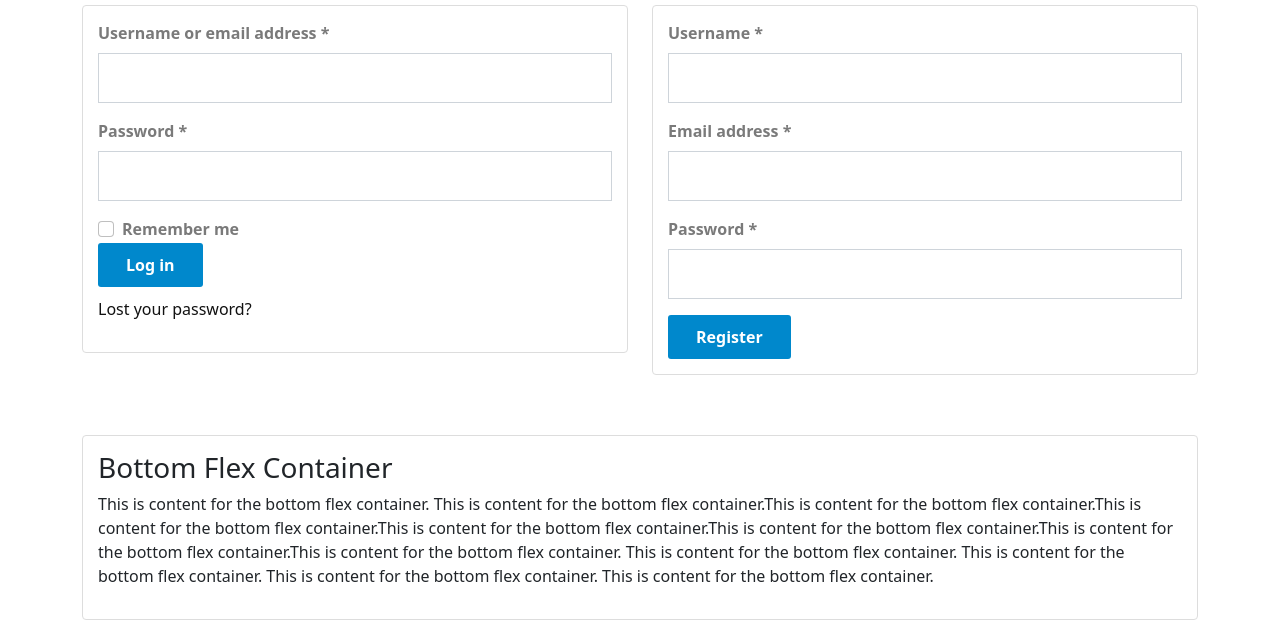
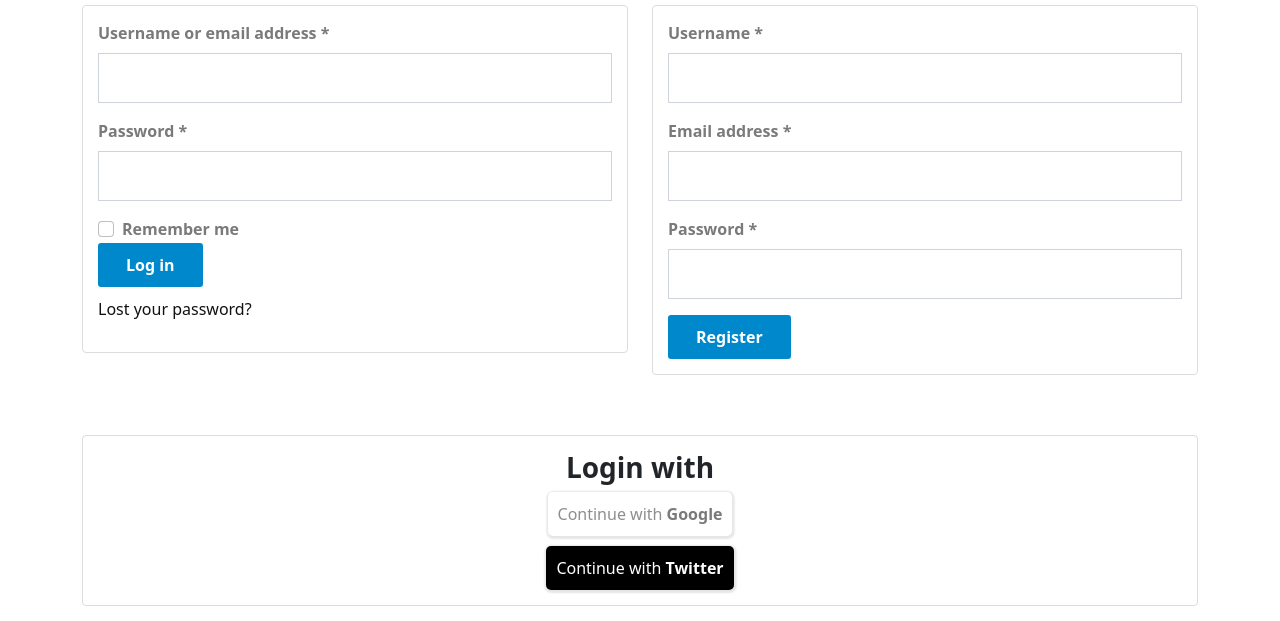
Before and after one commit to Safia-Akter-Akhi/simple-ecommerce, a plain HTML site: page login-page.html in a window 1280 px wide. Shown: the part 188-809 px from the top of the page. Drawn offline with nearby package versions, Linux system fonts and the light colour scheme.

Commit message:
finish login page

```diff
--- a/login-page.html
+++ b/login-page.html
@@ -109,10 +109,16 @@
 
     <div class="row bottom-flex-container">
         <div class="col-md-12">
-            <div class="others-items">
+            <div class="others-items text-center">
                 <!-- Content for the bottom flex container -->
-                <h3>Bottom Flex Container</h3>
-                <p>This is content for the bottom flex container. This is content for the bottom flex container.This is content for the bottom flex container.This is content for the bottom flex container.This is content for the bottom flex container.This is content for the bottom flex container.This is content for the bottom flex container.This is content for the bottom flex container. This is content for the bottom flex container. This is content for the bottom flex container. This is content for the bottom flex container. This is content for the bottom flex container.</p>
+                <h3 style="font-weight: bold;">Login with</h3>
+                <div class="for-google-login">
+                  <button type="submit" class="button btn-continue-with-google" name="login" value="Log in">Continue with <b style="color: #7a7a7a">Google</b></button>
+              </div>
+
+              <div class="for-twitter-login" style="padding-top: 10px;">
+                <button type="submit" class="button btn-continue-with-twitter" name="login" value="Log in">Continue with <b>Twitter</b></button>
+            </div>
             </div>
         </div>
     </div>
--- a/login.css
+++ b/login.css
@@ -55,3 +55,19 @@
 .forget-password a:hover{
     color: dodgerblue;
 }
+.btn-continue-with-google{
+    color: rgb(143, 141, 141);
+    background-color: white;
+    border: none;
+    box-shadow: 0.5px 1px 2px 2px rgba(0, 0, 0, 0.1);
+    padding: 10px;
+    border-radius: 5px;
+}
+.btn-continue-with-twitter{
+    color: white;
+    background-color: black;
+    border: none;
+    box-shadow: 0.5px 1px 2px 2px rgba(0, 0, 0, 0.1);
+    padding: 10px;
+    border-radius: 5px;
+}
```
